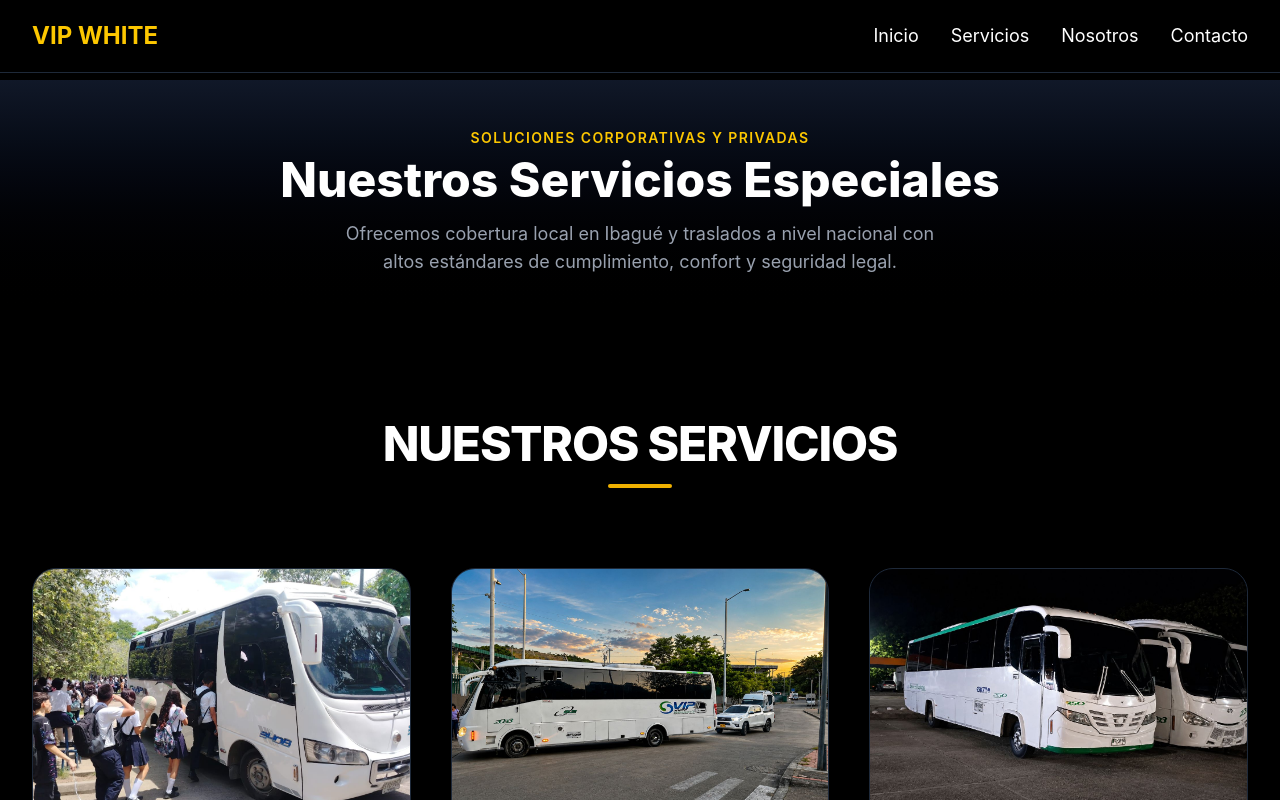
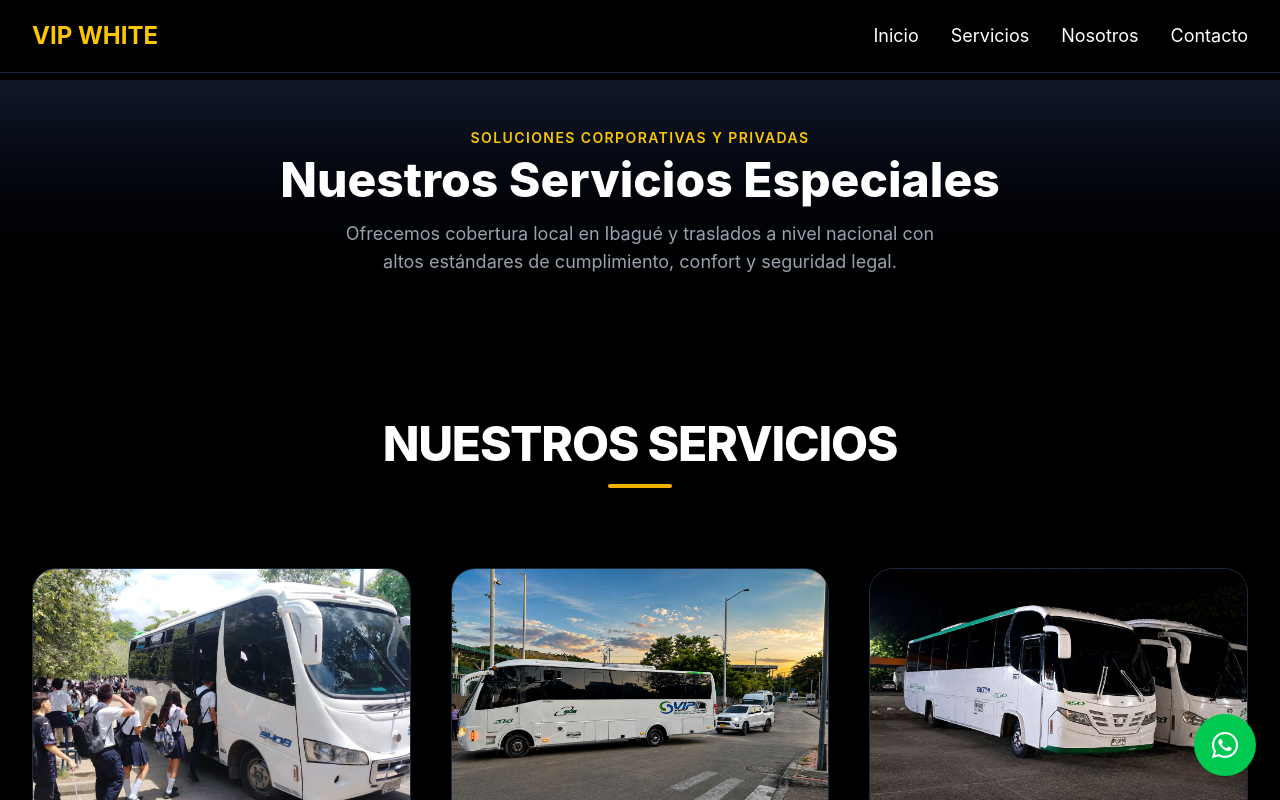
Before and after one commit to ospinaquombayo-web/autos-blancos-vip-web, a React app in the folder frontend/: page /servicios in a window 1280 px wide. Shown: the top 800 px of the page. Built offline with nearby package versions, Linux system fonts and the light colour scheme; the HTML template or start-up script is replaced by a standard one.

Commit message:
fix: integrar Navbar de regreso en la pagina publica Home

```diff
--- a/frontend/src/pages/ServiciosPage.jsx
+++ b/frontend/src/pages/ServiciosPage.jsx
@@ -1,7 +1,7 @@
 import Navbar from "../components/Navbar";
 import Footer from "../components/Footer";
 import Servicios from "../components/Servicios";
-import BotonWhatsApp from "../components/BotonWhatsApp";
+import WhatsAppButton from "../components/WhatsAppButton";
 
 function ServiciosPage() {
   return (
@@ -30,7 +30,7 @@ function ServiciosPage() {
 
       {/* PIE DE PÁGINA Y CONTACTO */}
       <Footer />
-      <BotonWhatsApp />
+      <WhatsAppButton />
     </div>
   );
 }
```
